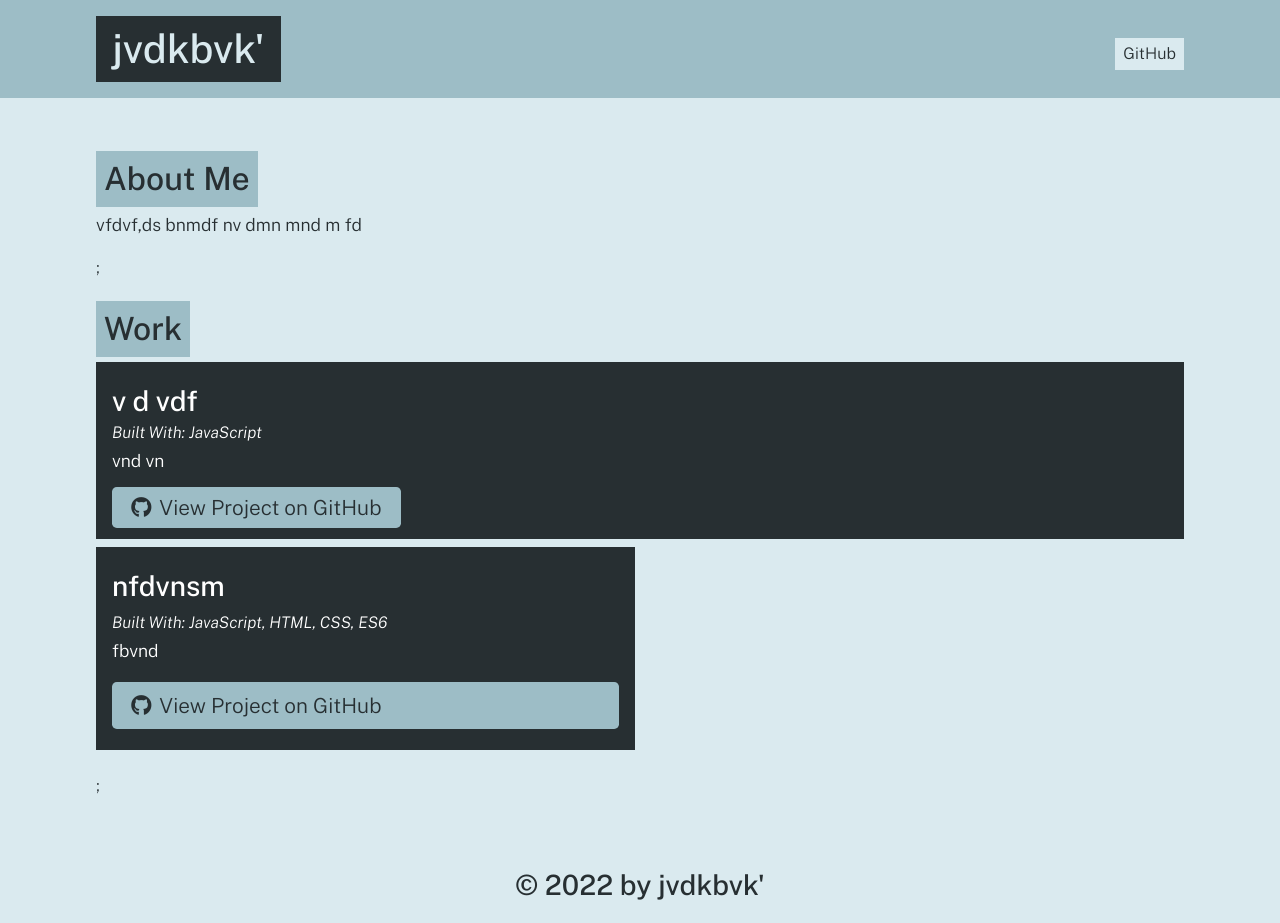
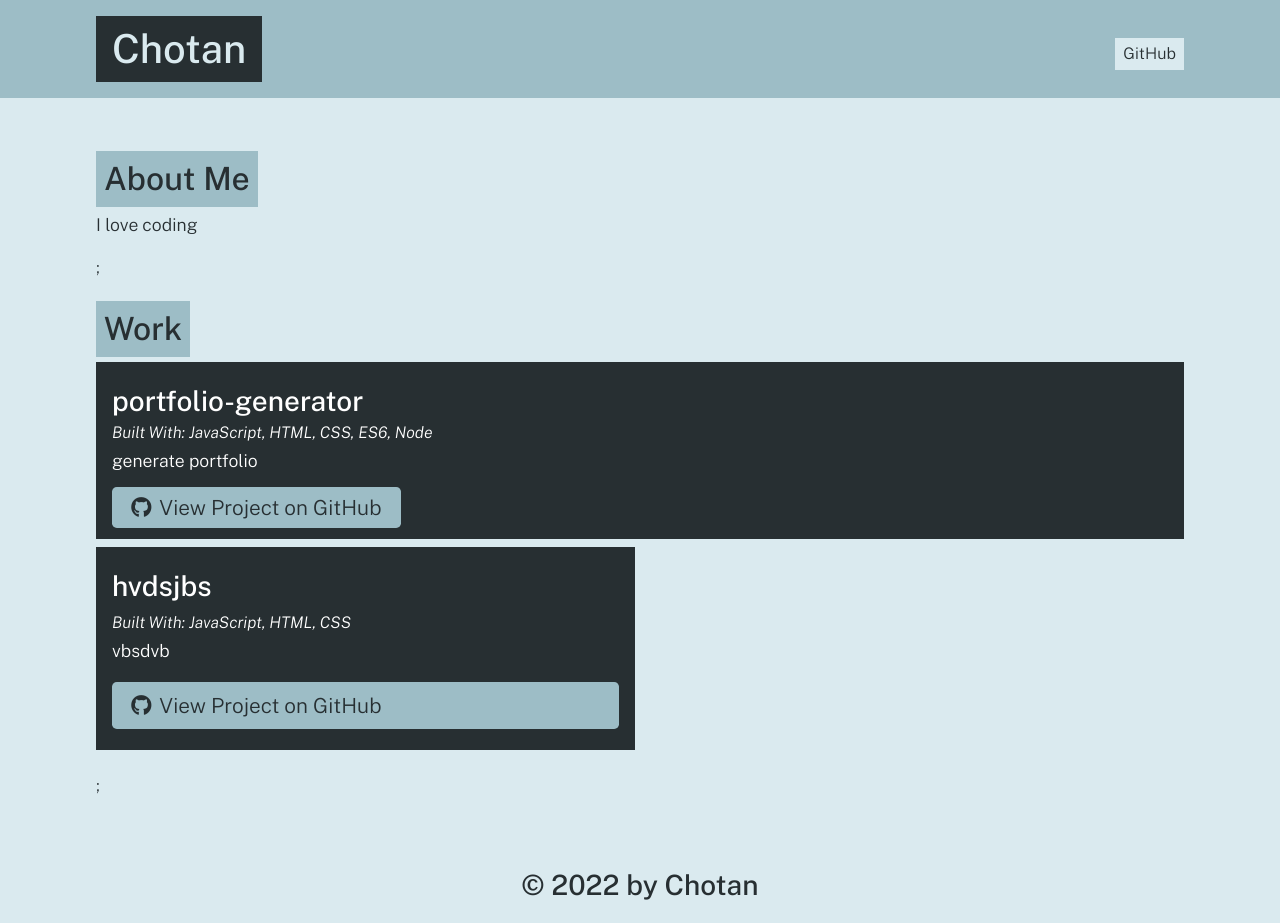
Before and after one commit to ChotanSharma/portfolio-generator, a website: page dist/index.html in a window 1280 px wide. Drawn offline with nearby package versions, Linux system fonts and the light colour scheme.

Commit message:
ready to merge

```diff
--- a/dist/index.html
+++ b/dist/index.html
@@ -15,9 +15,9 @@
     <body>
       <header>
         <div class="container flex-row justify-space-between align-center py-3">
-          <h1 class="page-title text-secondary bg-dark py-2 px-3">jvdkbvk'</h1>
+          <h1 class="page-title text-secondary bg-dark py-2 px-3">Chotan</h1>
           <nav class="flex-row">
-            <a class="ml-2 my-1 px-2 py-1 bg-secondary text-dark" href="https://github.com/nvbmsvm">GitHub</a>
+            <a class="ml-2 my-1 px-2 py-1 bg-secondary text-dark" href="https://github.com/ChotanSharma">GitHub</a>
           </nav>
         </div>
       </header>
@@ -25,7 +25,7 @@
 
       <section class="my-3" id="about">
         <h2 class="text-dark bg-primary p-2 display-inline-block">About Me</h2>
-        <p>vfdvf,ds bnmdf nv dmn mnd m fd</p>
+        <p>I love coding</p>
       </section>
     ;
 
@@ -34,25 +34,25 @@
       <div class="flex-row justify-space-between">
 
           <div class="col-12 mb-2 bg-dark text-light p-3">
-            <h3 class="portfolio-item-title text-light">v d vdf</h3>
+            <h3 class="portfolio-item-title text-light">portfolio-generator</h3>
             <h5 class="portfolio-languages">
               Built With:
-              JavaScript
+              JavaScript, HTML, CSS, ES6, Node
             </h5>
-            <p> vnd vn </p>
-            <a href="bfvnm" class="btn"><i class="fab fa-github mr-2"></i>View Project on GitHub</a>
+            <p>generate portfolio</p>
+            <a href="ChotanSharma/portfolio-generator" class="btn"><i class="fab fa-github mr-2"></i>View Project on GitHub</a>
           </div>
 
 
 
           <div class="col-12 col-md-6 mb-2 bg-dark text-light p-3 flex-column">
-            <h3 class="portfolio-item-title text-light">nfdvnsm </h3>
+            <h3 class="portfolio-item-title text-light">hvdsjbs</h3>
             <h5 class="portfolio-languages">
               Built With:
-              JavaScript, HTML, CSS, ES6
+              JavaScript, HTML, CSS
             </h5>
-            <p>fbvnd </p>
-            <a href="hfbvdnm" class="btn mt-auto"><i class="fab fa-github mr-2"></i>View Project on GitHub</a>
+            <p>vbsdvb</p>
+            <a href="vkbsvdsv" class="btn mt-auto"><i class="fab fa-github mr-2"></i>View Project on GitHub</a>
           </div>
 
       </div>
@@ -60,7 +60,7 @@
   ;
       </main>
       <footer class="container text-center py-3">
-        <h3 class="text-dark">&copy; 2022 by jvdkbvk'</h3>
+        <h3 class="text-dark">&copy; 2022 by Chotan</h3>
       </footer>
     </body>
     </html>
```
